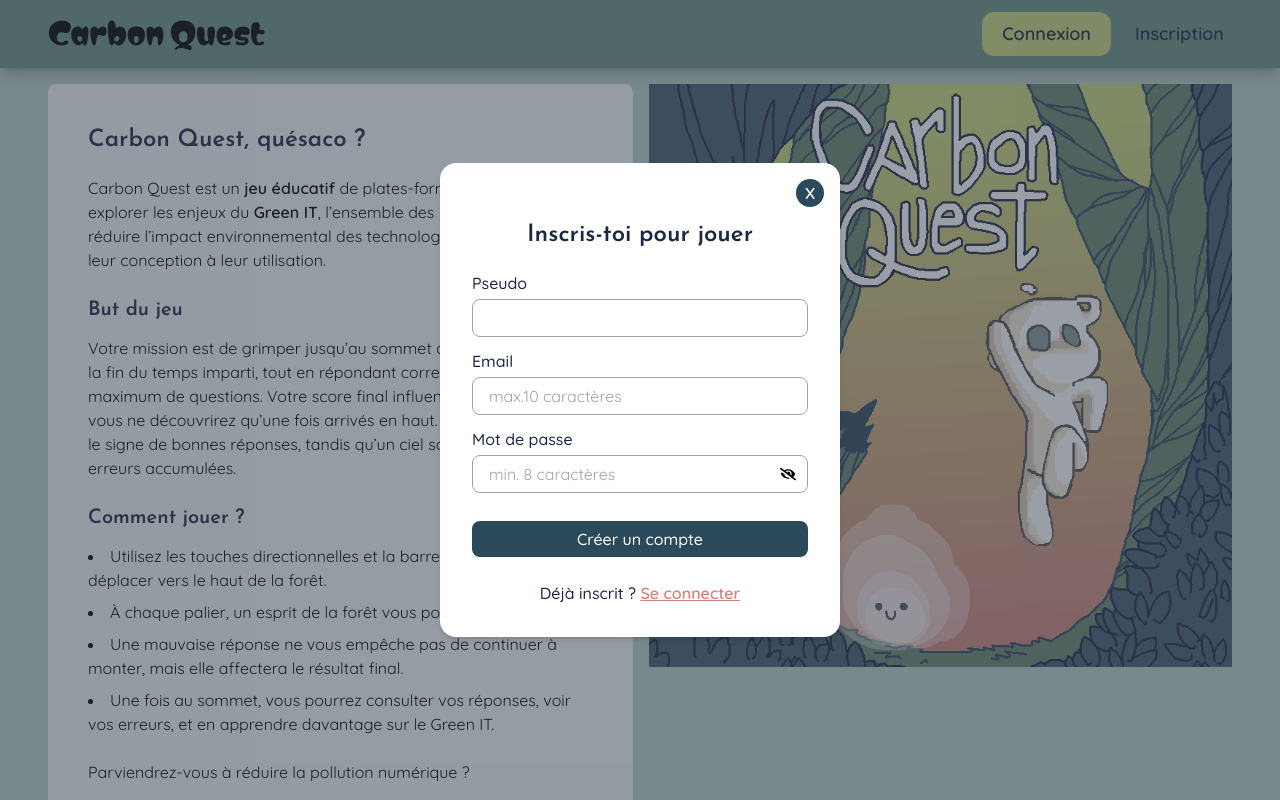
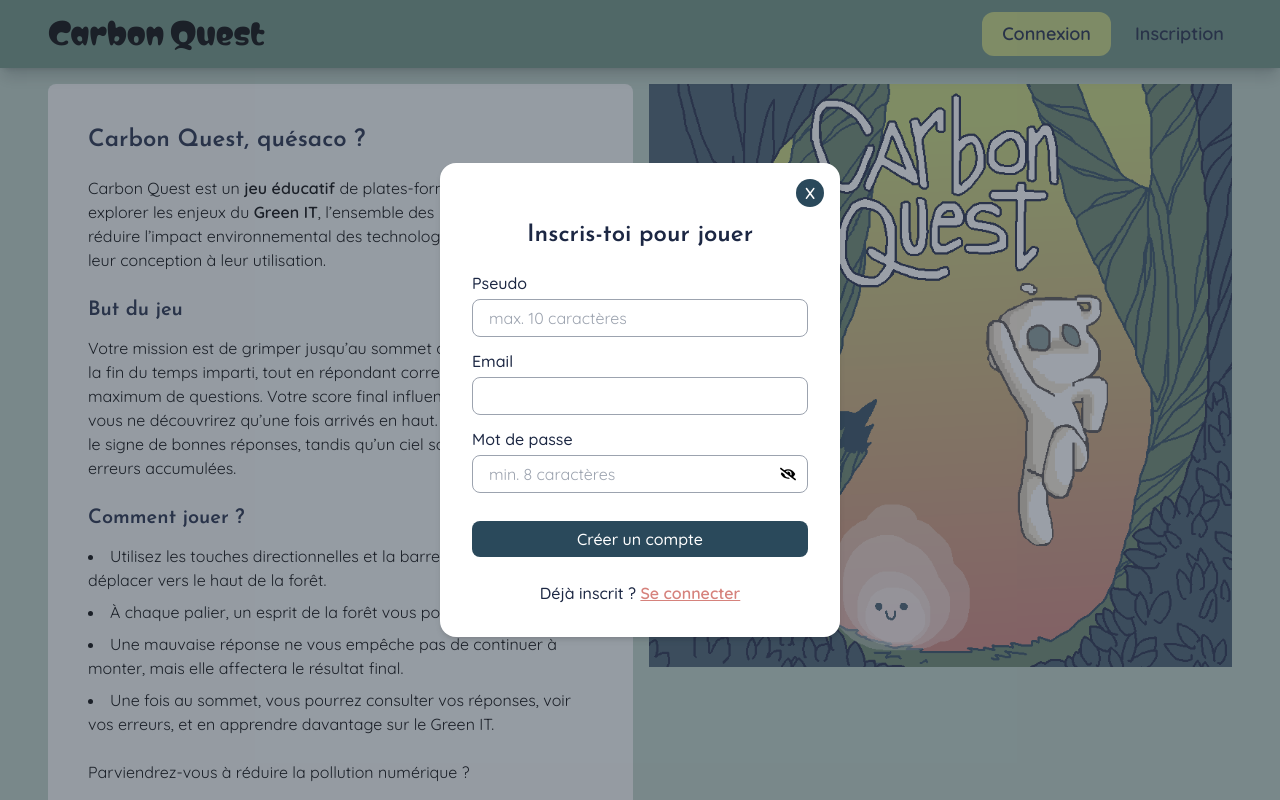
Before and after one commit to amandineameye/Hackathon_CarbonQuest, a React (Vite) app in the folder frontend/: page / in a window 1280 px wide. Both pictures are taken after a click on the link "Inscription". Shown: the top 800 px of the page. Built offline with nearby package versions, Linux system fonts and the light colour scheme.

Commit message:
Fix space input

```diff
--- a/frontend/src/components/Signup/Signup.jsx
+++ b/frontend/src/components/Signup/Signup.jsx
@@ -59,6 +59,7 @@ const Signup = ({ onSwitchToLogin, onSuccessfulConnection }) => {
                   {...register('username')}
                   required
                   className="input"
+                  placeholder='max. 10 caractères'
                />
                {errors.username && (
                   <span className="text-red-500">{errors.username.message}</span>
@@ -74,7 +75,6 @@ const Signup = ({ onSwitchToLogin, onSuccessfulConnection }) => {
                   {...register('email')}
                   required
                   className="input"
-                  placeholder='max.10 caractères'
                />
                {errors.email && (
                   <span className="text-red-500">{errors.email.message}</span>
```
